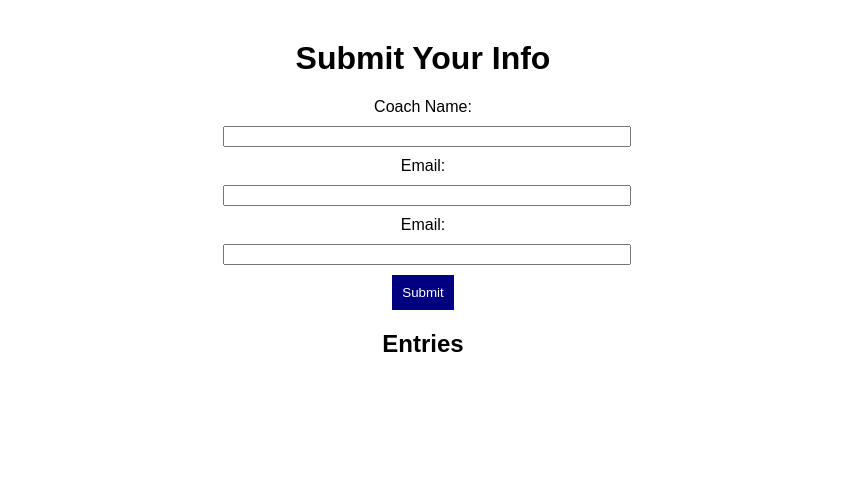
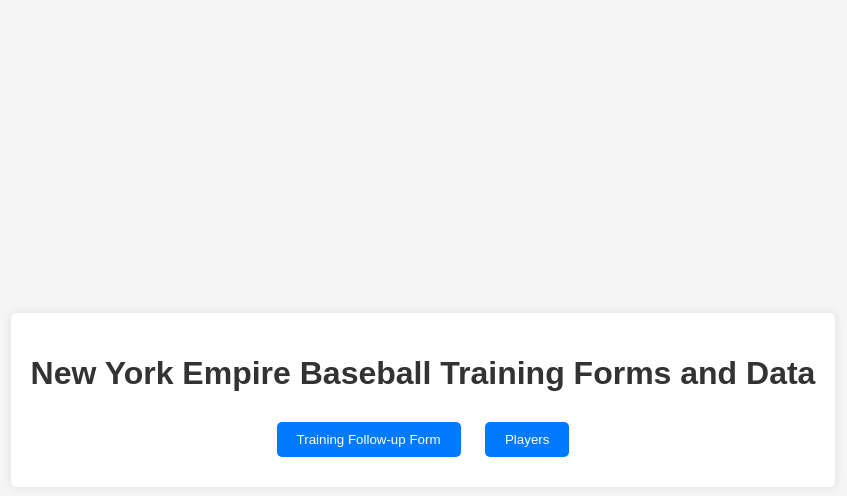
Before and after one commit to Ithinkyoushouldleave/testingsqlite, a plain HTML site: page index.html in a window 1280 px wide. Shown: the whole page, without its empty margins (217-1064 px from the left). Drawn offline with Linux system fonts and the light colour scheme; no server answers.

Commit message:
Update index.html

```diff
--- a/index.html
+++ b/index.html
@@ -3,71 +3,63 @@
 <head>
     <meta charset="UTF-8">
     <meta name="viewport" content="width=device-width, initial-scale=1.0">
-    <title>Basic Form</title>
+    <title>New York Empire Baseball Training Forms and Data</title>
     <style>
-        body { font-family: Arial, sans-serif; text-align: center; margin: 40px; }
-        form { max-width: 400px; margin: auto; }
-        label, input { display: block; width: 100%; margin-bottom: 10px; }
-        button { background-color: navy; color: white; padding: 10px; border: none; cursor: pointer; }
-        button:hover { background-color: darkblue; }
+        body {
+            font-family: "Quagmire", Arial, sans-serif;
+            display: flex;
+            justify-content: center;
+            align-items: center;
+            height: 100vh;
+            margin: 0;
+            background-color: #f5f5f5;
+        }
+
+        #navigation {
+            text-align: center;
+            padding: 20px;
+            background-color: #fff;
+            border-radius: 5px;
+            box-shadow: 0 0 10px rgba(0, 0, 0, 0.1);
+        }
+
+        h1 {
+            color: #333;
+            margin-bottom: 20px;
+        }
+
+        button {
+            display: inline-block;
+            padding: 10px 20px;
+            background-color: #007bff;
+            color: #fff;
+            border: none;
+            border-radius: 5px;
+            cursor: pointer;
+            margin: 10px;
+        }
+
+        button:hover {
+            background-color: #0056b3;
+        }
     </style>
 </head>
 <body>
 
-    <h1>Submit Your Info</h1>
-    <form id="form">
-        <label for="coachname">Coach Name:</label>
-        <input type="text" id="coachname" required>
-
-        <label for="coachname">Email:</label>
-        <input type="text" id="coachname" required>
-
-        <label for="email">Email:</label>
-        <input type="email" id="email" required>
-
-        <button type="submit">Submit</button>
-    </form>
-
-    <h2>Entries</h2>
-    <ul id="entries"></ul>
+    <div id="navigation">
+        <h1>New York Empire Baseball Training Forms and Data</h1>
+        <button onclick="goToForm()">Training Follow-up Form</button>
+        <button onclick="goToPlayersList()">Players</button>
+    </div>
 
     <script>
-        document.getElementById("form").addEventListener("submit", function(event) {
-            event.preventDefault();
-
-            const formData = {
-                name: document.getElementById("name").value,
-                email: document.getElementById("email").value
-            };
-
-            fetch("http://localhost:8080/submit", {
-                method: "POST",
-                headers: { "Content-Type": "application/json" },
-                body: JSON.stringify(formData)
-            })
-            .then(response => response.json())
-            .then(data => {
-                alert(data.message);
-                fetchEntries(); // Refresh entries
-            })
-            .catch(error => alert("Error submitting form!"));
-        });
-
-        function fetchEntries() {
-            fetch("http://localhost:8080/entries")
-            .then(response => response.json())
-            .then(data => {
-                const entryList = document.getElementById("entries");
-                entryList.innerHTML = "";
-                data.forEach(entry => {
-                    const li = document.createElement("li");
-                    li.textContent = `${entry.name} - ${entry.email}`;
-                    entryList.appendChild(li);
-                });
-            });
+        function goToForm() {
+            window.location.href = "form.html";
         }
 
-        fetchEntries(); // Load entries on page load
+        function goToPlayersList() {
+            window.location.href = "players.html";
+        }
     </script>
 
 </body>
```
